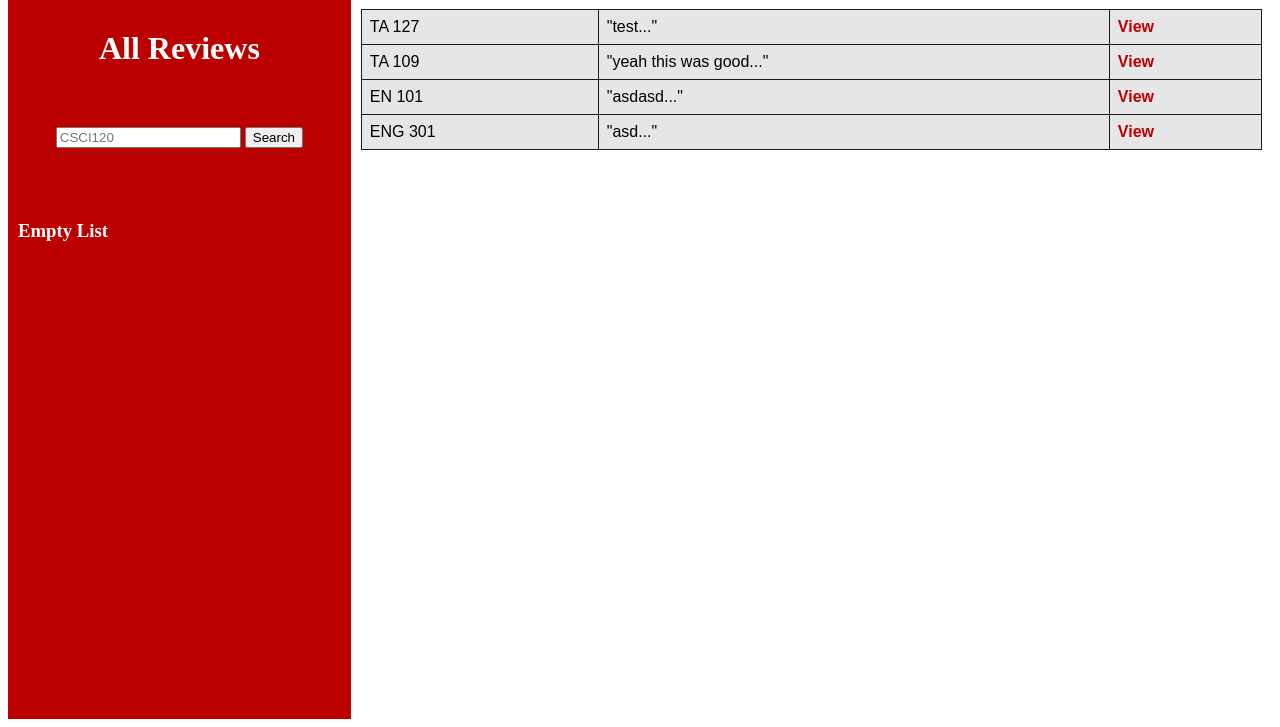
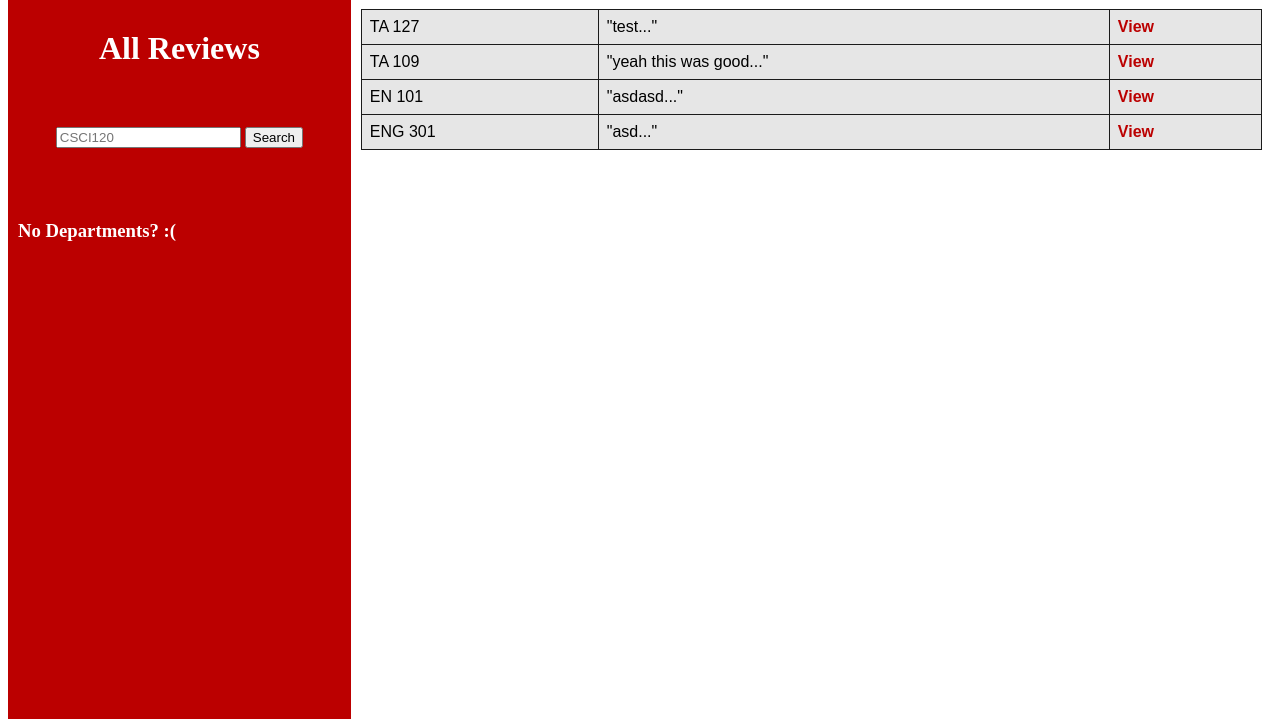
Before and after one commit to Levrk/CUcourses, a Django app: template reviews/templates/reviews/allReviews.html in a window 1280 px wide. Shown: the part 81-808 px from the top of the page. Run offline with Django 4.2, Linux system fonts and the light colour scheme; the template is opened without the code that fills it: values that come from a table or form of the project are taken from there, others are empty; data comes from the database, SQL or seed files in the repository.

Commit message:
changed "empty list" to "no reviews"

```diff
--- a/reviews/templates/reviews/allReviews.html
+++ b/reviews/templates/reviews/allReviews.html
@@ -33,7 +33,7 @@
                     <td><a href="{% url 'search_reviews' %}?course_code={{ dept.deptCode }}">{{dept.deptName}}</a></td>
                 </tr>
                 {% empty %}
-                    <h3>Empty List</h3>
+                    <h3>No Departments? :(</h3>
                 {% endfor %}
             </table>
         </div>
@@ -53,7 +53,7 @@
             <td><a href="{%url 'review' review.id %}"> View</a></td>
             </tr>
             {% empty %}
-                <h3>Empty List</h3>
+                <h3> No Reviews :(</h3>
             {% endfor %}
             </table>
     </div>
--- a/reviews/templates/reviews/deptView.html
+++ b/reviews/templates/reviews/deptView.html
@@ -16,7 +16,7 @@
     <td><a href="{% url 'search_reviews' %}?course_code={{ dept.deptCode }}">View Reviews</a></td>
     </tr>
     {% empty %}
-        <h3>Empty List</h3>
+        <h3>No Departments?</h3>
     {% endfor %}
     </table>
 
--- a/reviews/templates/reviews/searchReviews.html
+++ b/reviews/templates/reviews/searchReviews.html
@@ -16,7 +16,7 @@
 <td><a href="{%url 'review' review.id %}"> View</a></td>
 </tr>
 {% empty %}
-    <h3>Empty List</h3>
+    <h3>No Reviews :(</h3>
 {% endfor %}
 </table>
 
```
